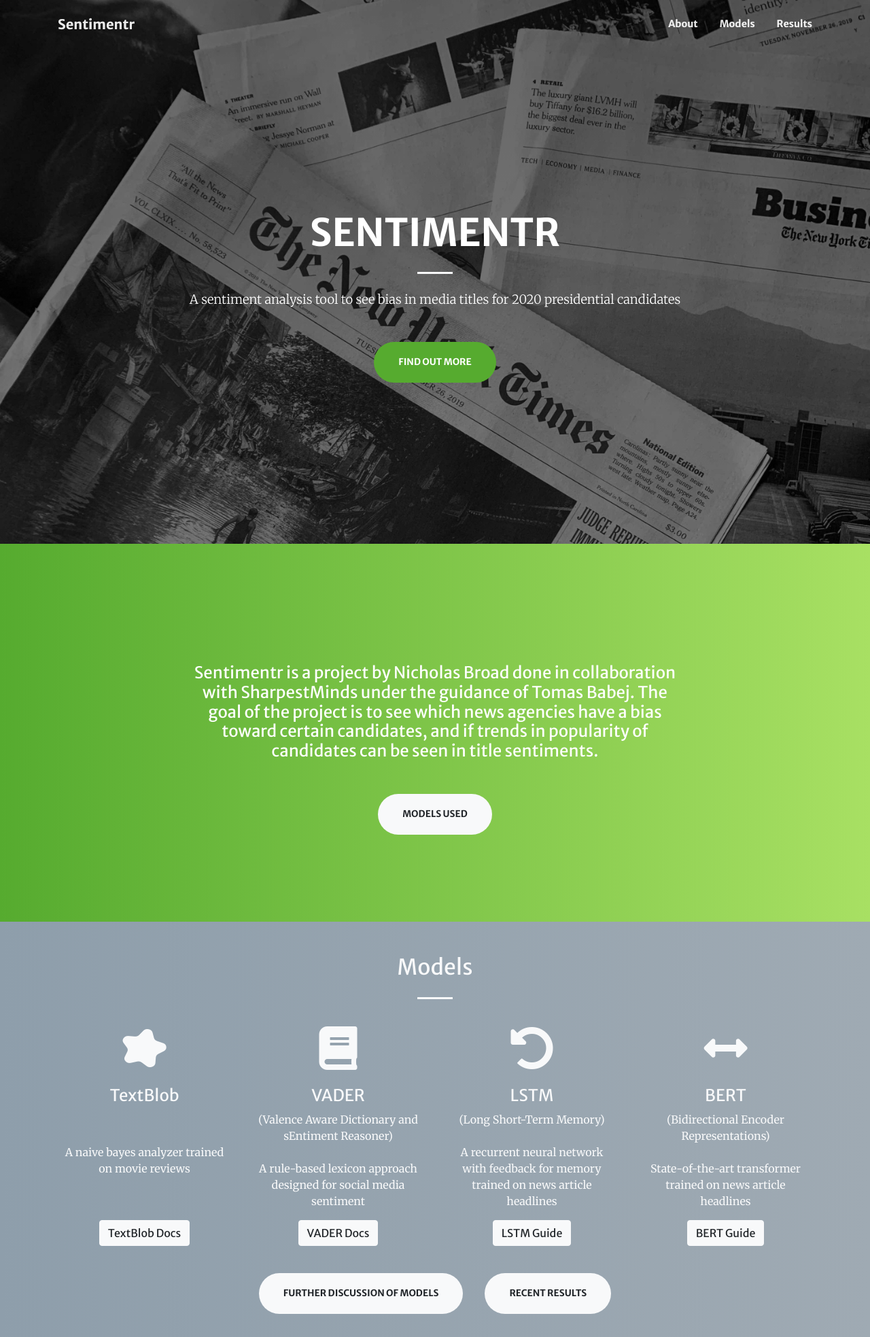
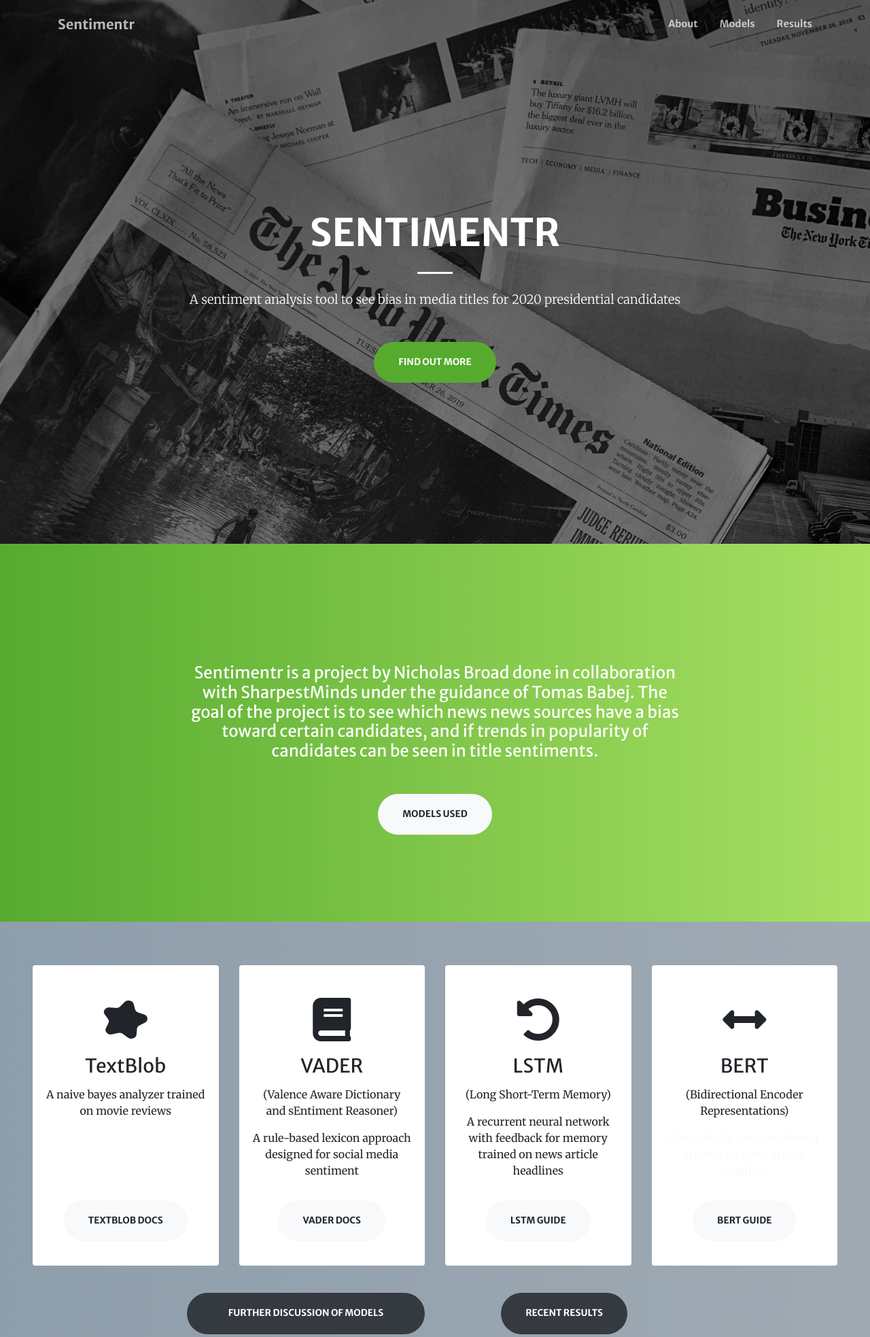
Before and after one commit to nbroad1881/sentimentr, a Flask app: page / in a window 1280 px wide. Shown: the top 1967 px of the page at 68% size. Run offline with Flask 2, Linux system fonts and the light colour scheme; data that the repository does not hold is empty; some libraries are stand-ins or nearby versions.

Commit message:
feat: remove nav, extend layout, minor text edits to sections,
remove models section, replace with include model-cards, change size of graph

```diff
--- a/flask_app/templates/home.html
+++ b/flask_app/templates/home.html
@@ -2,33 +2,9 @@
 
 
 {% block content %}
-<!-- Navigation -->
-<nav class="navbar navbar-expand-lg navbar-light fixed-top py-3" id="mainNav">
-    <div class="container ">
-        <a class="navbar-brand js-scroll-trigger" href="#page-top">Sentimentr</a>
-        <button class="navbar-toggler navbar-toggler-right" type="button" data-toggle="collapse"
-                data-target="#navbarResponsive" aria-controls="navbarResponsive" aria-expanded="false"
-                aria-label="Toggle navigation">
-            <span class="navbar-toggler-icon"></span>
-        </button>
-        <div class="collapse navbar-collapse " id="navbarResponsive">
-            <ul class="navbar-nav ml-auto my-2 my-lg-0">
-                <li class="nav-item">
-                    <a class="nav-link js-scroll-trigger" href="#about">About</a>
-                </li>
-                <li class="nav-item">
-                    <a class="nav-link js-scroll-trigger" href="#models">Models</a>
-                </li>
-                <li class="nav-item">
-                    <a class="nav-link js-scroll-trigger" href="#results">Results</a>
-                </li>
-            </ul>
-        </div>
-    </div>
-</nav>
 
     <!-- Masthead -->
-<header class="masthead">
+    <header class="masthead" id="pageTop">
         <div class="container h-100">
             <div class="row h-100 align-items-center justify-content-center text-center">
                 <div class="col-lg-10 align-self-end">
@@ -36,7 +12,8 @@
                     <hr class="divider my-4">
                 </div>
                 <div class="col-lg-8 align-self-baseline">
-                <p class="text-white font-weight-light mb-5">A sentiment analysis tool to see bias in media titles for
+                    <p class="text-white font-weight-light mb-5">A sentiment analysis tool to see bias in media titles
+                        for
                         2020 presidential candidates</p>
                     <a class="btn btn-primary btn-xl js-scroll-trigger" href="#about">Find Out More</a>
                 </div>
@@ -45,14 +22,15 @@
     </header>
 
     <!-- About Section -->
-<section class="page-section bg-primary-grad" id="about">
+    <section class="page-section bg-primary-grad change-point" id="about">
         <div class="container">
             <div class="row justify-content-center">
                 <div class="col-lg-8 text-center">
 
                     <h4 class="text-white my-5 ">Sentimentr is a project by Nicholas Broad done in collaboration with
                         SharpestMinds under the guidance of Tomas Babej. The goal of the project is to see which news
-                    agencies have a bias toward certain candidates, and if trends in popularity of candidates can be
+                        news sources have a bias toward certain candidates, and if trends in popularity of candidates
+                        can be
                         seen in title sentiments.</h4>
                     <a class="btn btn-light btn-xl js-scroll-trigger" href="#models">Models used</a>
                 </div>
@@ -61,73 +39,7 @@
     </section>
 
     <!-- models Section -->
-<section class="page-section py-5 bg-light-gray-grad" id="models">
-    <div class="container">
-        <h2 class="text-center mt-0 text-light">Models</h2>
-        <hr class="divider my-4 bg-light">
-        <div class="row my-0">
-            <div class="col-lg-3 col-md-6 mx-0 d-flex flex-column text-center p-0">
-                <div class="h-100 d-flex flex-column card bg-card p-3 mx-2">
-                    <i class="fas fa-4x fa-splotch text-light mb-4"></i>
-                    <h3 class="h4 mb-2 text-light">TextBlob</h3>
-                    <p class="d-inline text-light mt-auto mb-3 align-middle">A naive bayes analyzer trained on movie
-                        reviews </p>
-                    <a class="mt-auto mx-auto d-button btn btn-light" href='https://textblob.readthedocs.io/'>
-                        TextBlob Docs
-                    </a>
-                </div>
-
-            </div>
-            <div class="col-lg-3 col-md-6 mx-0 d-flex flex-column text-center p-0">
-                <div class="h-100 d-flex flex-column card bg-card mx-2 p-3">
-                    <i class="fas fa-4x fa-book text-light mb-4"></i>
-                    <h3 class="h4 mb-2 text-light">VADER</h3>
-                    <p class="text-light  mt-auto mb-3 align-middle">(Valence Aware Dictionary and sEntiment Reasoner) <br><br>
-                        A rule-based lexicon approach designed for social media sentiment</p>
-                    <a class="mt-auto mx-auto  d-button btn btn-light" href='https://github.com/cjhutto/vaderSentiment'>
-                        VADER Docs
-                    </a>
-                </div>
-
-            </div>
-            <div class="col-lg-3 col-md-6 mx-0 d-flex flex-column text-center p-0">
-                <div class="h-100 d-flex flex-column card bg-card mx-2  p-3">
-                    <i class="fas fa-4x fa-undo-alt text-light mb-4"></i>
-                    <h3 class="h4 mb-2 text-light">LSTM</h3>
-                    <p class="text-light mt-auto mb-3 align-middle">(Long Short-Term Memory) <br><br> A recurrent neural network with
-                        feedback for memory trained on news article headlines</p>
-                    <a class="mt-auto mx-auto d-button btn btn-light"
-                       href='https://towardsdatascience.com/illustrated-guide-to-lstms-and-gru-s-a-step-by-step-explanation-44e9eb85bf21'>
-                        LSTM Guide
-                    </a>
-                </div>
-
-            </div>
-            <div class="col-lg-3 col-md-6 mx-0 d-flex flex-column text-center p-0">
-                <div class="h-100 d-flex flex-column card bg-card mx-2 p-3">
-                    <i class="fas fa-4x fa-arrows-alt-h text-light mb-4"></i>
-                    <h3 class="h4 mb-2 text-light">BERT</h3>
-                    <p class="text-light mt-auto mb-3 align-middle">(Bidirectional Encoder Representations) <br> <br>
-                        State-of-the-art transformer trained on news article headlines</p>
-                    <a class="mt-auto mx-auto btn  btn-light" href="http://jalammar.github.io/illustrated-bert/">
-                        BERT Guide
-                    </a>
-                </div>
-            </div>
-
-        </div>
-
-        <div class="row mt-4 text-center align-content-center">
-            <a class="btn btn-light btn-xl mr-3 ml-auto js-scroll-trigger " href="{{ url_for('.models') }}">Further discussion of models
-{#                <i class="mx-2 fas fa-2x fa-external-link-alt d-block mt-1"></i>#}
-            </a>
-
-            <a class="btn btn-light btn-xl ml-3 mr-auto js-scroll-trigger " href="#results">Recent results
-{#                <i class="fas fa-2x fa-arrow-alt-circle-down d-block mt-1"></i>#}
-            </a>
-        </div>
-    </div>
-</section>
+    {% include "model-cards.html" ignore missing %}
 
 
     <section class="page-section bg-white pt-4" id='results'>
@@ -188,7 +100,7 @@
             </div>
 
             <!-- CHART -->
-        <div class="d-flex justify-content-center m-auto">
+            <div class="d-flex justify-content-center mx-auto mb-5 pb-5">
                 <div style="position: relative; height:60vh; width:90vw">
                     <canvas class="p-0" id="myChart" style="background-color: white"></canvas>
                 </div>
```
Lines whose indentation alone changed are shown as unchanged.
